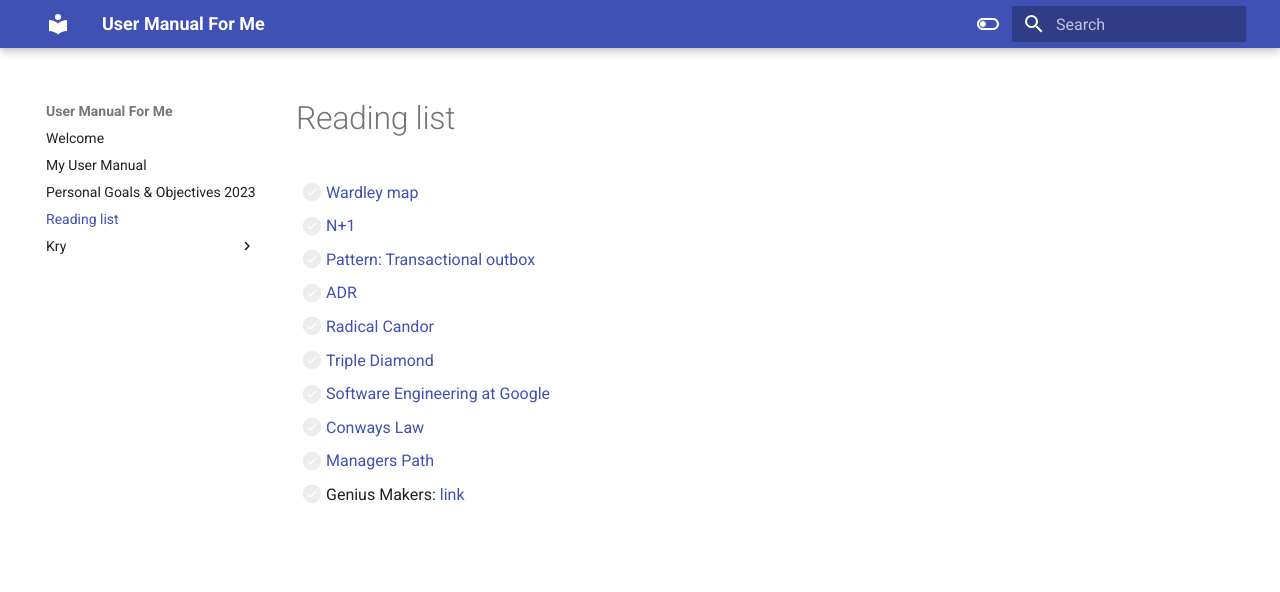
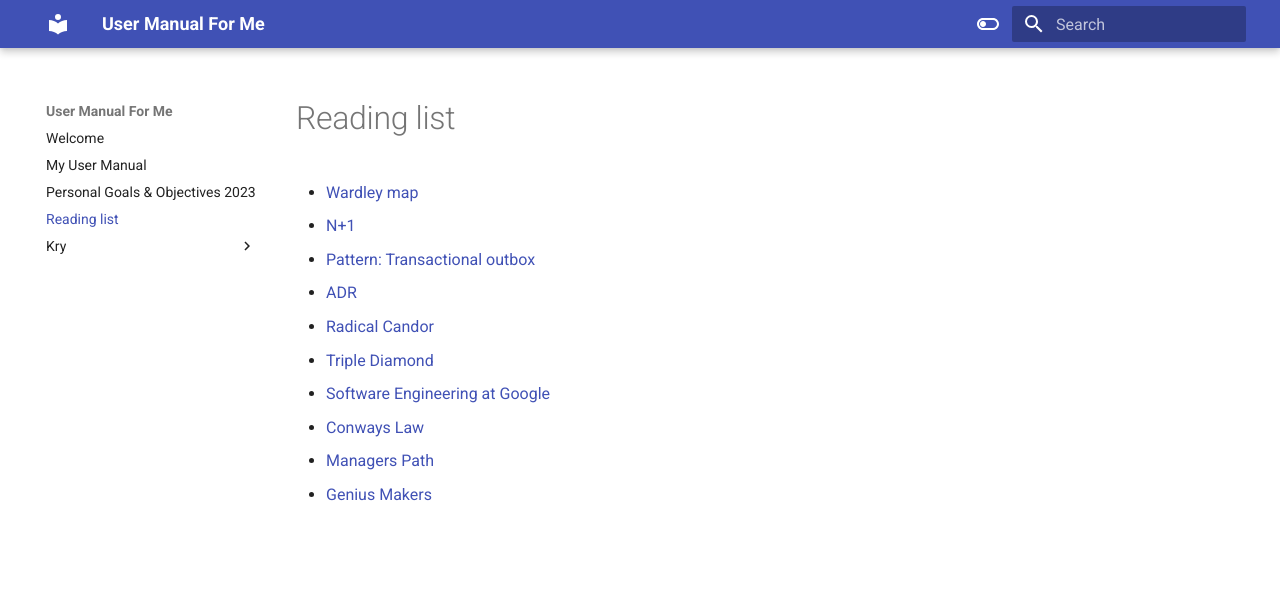
Before and after one commit to skakau/my-ramblings, an MkDocs documentation site: the page built from docs/Reading list.md, in a window 1280 px wide. Shown: the top 592 px of the page. Built offline with MkDocs 1.6.1 and Material for MkDocs 9.7.7, drawn with Linux system fonts in a browser that asks for light colours.

Commit message:
PUSH NOTE : Reading list.md

```diff
--- a/docs/Reading list.md
+++ b/docs/Reading list.md
@@ -1,13 +1,13 @@
 ---
 share: true
 ---
-- [ ] [Wardley map](https://www.bmc.com/blogs/wardley-value-chain-mapping/)
-- [ ] [N+1](https://vladmihalcea.com/n-plus-1-query-problem/)
-- [ ] [Pattern: Transactional outbox](https://microservices.io/patterns/data/transactional-outbox.html)
-- [ ] [ADR](https://adr.github.io/madr/)
-- [ ] [Radical Candor](https://www.amazon.se/-/en/Kim-Scott/dp/1250235375)
-- [ ] [Triple Diamond](https://docs.google.com/presentation/d/1AiqpQR6qECOdLl8zb1rDVLtRQm_uF5-vOmWaYL0fecY/edit#slide=id.ga737ee11a0_0_0)
-- [ ] [Software Engineering at Google](https://abseil.io/resources/swe-book/html/pr01.html#programming_over_time)
-- [ ] [Conways Law](https://en.wikipedia.org/wiki/Conway%27s_law)
-- [ ] [Managers Path](https://www.oreilly.com/library/view/the-managers-path/9781491973882/)
-- [ ] Genius Makers: [link](https://www.amazon.com/Genius-Makers-Mavericks-Brought-Facebook/dp/1524742678)
+- [Wardley map](https://www.bmc.com/blogs/wardley-value-chain-mapping/)
+- [N+1](https://vladmihalcea.com/n-plus-1-query-problem/)
+- [Pattern: Transactional outbox](https://microservices.io/patterns/data/transactional-outbox.html)
+- [ADR](https://adr.github.io/madr/)
+- [Radical Candor](https://www.amazon.se/-/en/Kim-Scott/dp/1250235375)
+- [Triple Diamond](https://docs.google.com/presentation/d/1AiqpQR6qECOdLl8zb1rDVLtRQm_uF5-vOmWaYL0fecY/edit#slide=id.ga737ee11a0_0_0)
+- [Software Engineering at Google](https://abseil.io/resources/swe-book/html/pr01.html#programming_over_time)
+- [Conways Law](https://en.wikipedia.org/wiki/Conway%27s_law)
+- [Managers Path](https://www.oreilly.com/library/view/the-managers-path/9781491973882/)
+- [Genius Makers](https://www.amazon.com/Genius-Makers-Mavericks-Brought-Facebook/dp/1524742678)
```
